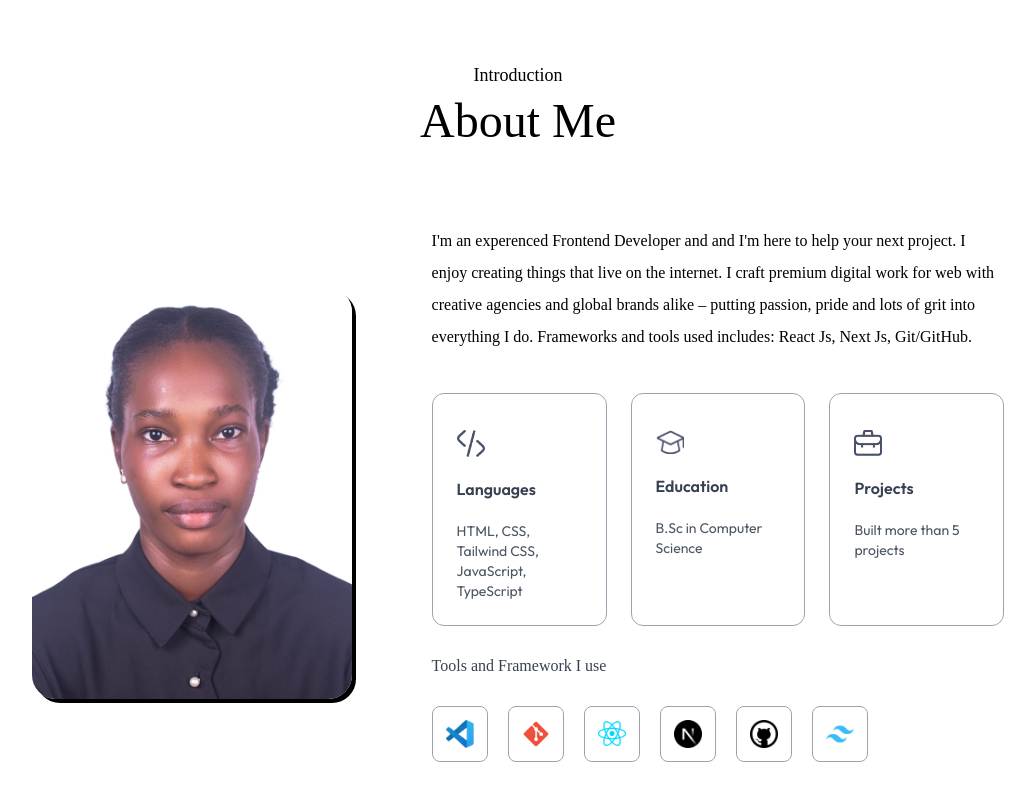
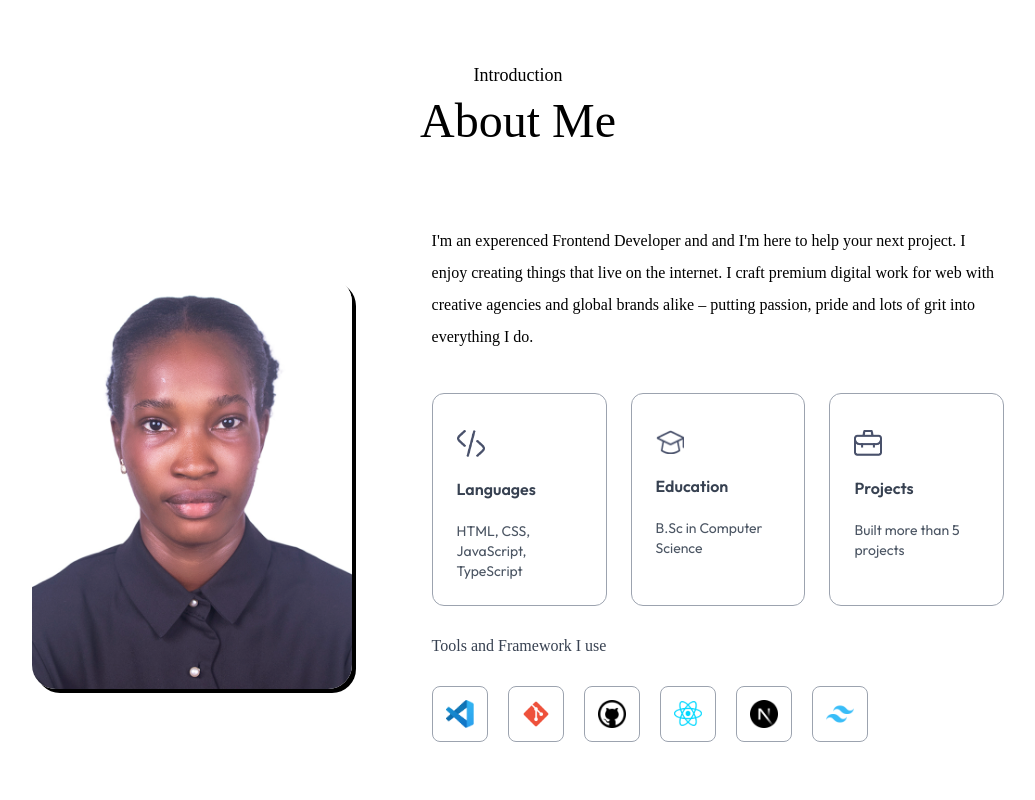
Before and after one commit to blessing986/portfolio-new, a Next.js app: page / in a window 1280 px wide. Shown: the part 779-1579 px from the top of the page, without its empty margins (122-1157 px from the left). Built offline with nearby package versions, Linux system fonts and the light colour scheme; a web font is replaced by a local one.

Commit message:
chore: minor fix

```diff
--- a/src/components/About/About.tsx
+++ b/src/components/About/About.tsx
@@ -27,15 +27,14 @@ const About = () => {
               help your next project. I enjoy creating things that live on the
               internet. I craft premium digital work for web with creative
               agencies and global brands alike – putting passion, pride and lots
-              of grit into everything I do. Frameworks and tools used includes:
-              React Js, Next Js, Git/GitHub.
+              of grit into everything I do.
             </p>
 
             <div className="grid max-w-2xl grid-cols-1 gap-6 md:grid-cols-3">
               <CardList
                 icon={assets.code_icon}
                 title="Languages"
-                description="HTML, CSS, Tailwind CSS, JavaScript, TypeScript"
+                description="HTML, CSS, JavaScript, TypeScript"
               />
               <CardList
                 icon={assets.edu_icon}
@@ -54,9 +53,9 @@ const About = () => {
             <div className="flex items-center gap-3 sm:gap-5">
               <ToolsList tool={assets.vscode} />
               <ToolsList tool={assets.git} />
+              <ToolsList tool={assets.github} />
               <ToolsList tool={assets.react} />
               <ToolsList tool={assets.nextjs} />
-              <ToolsList tool={assets.github} />
               <ToolsList tool={assets.tailwindcss} />
             </div>
           </div>
```
